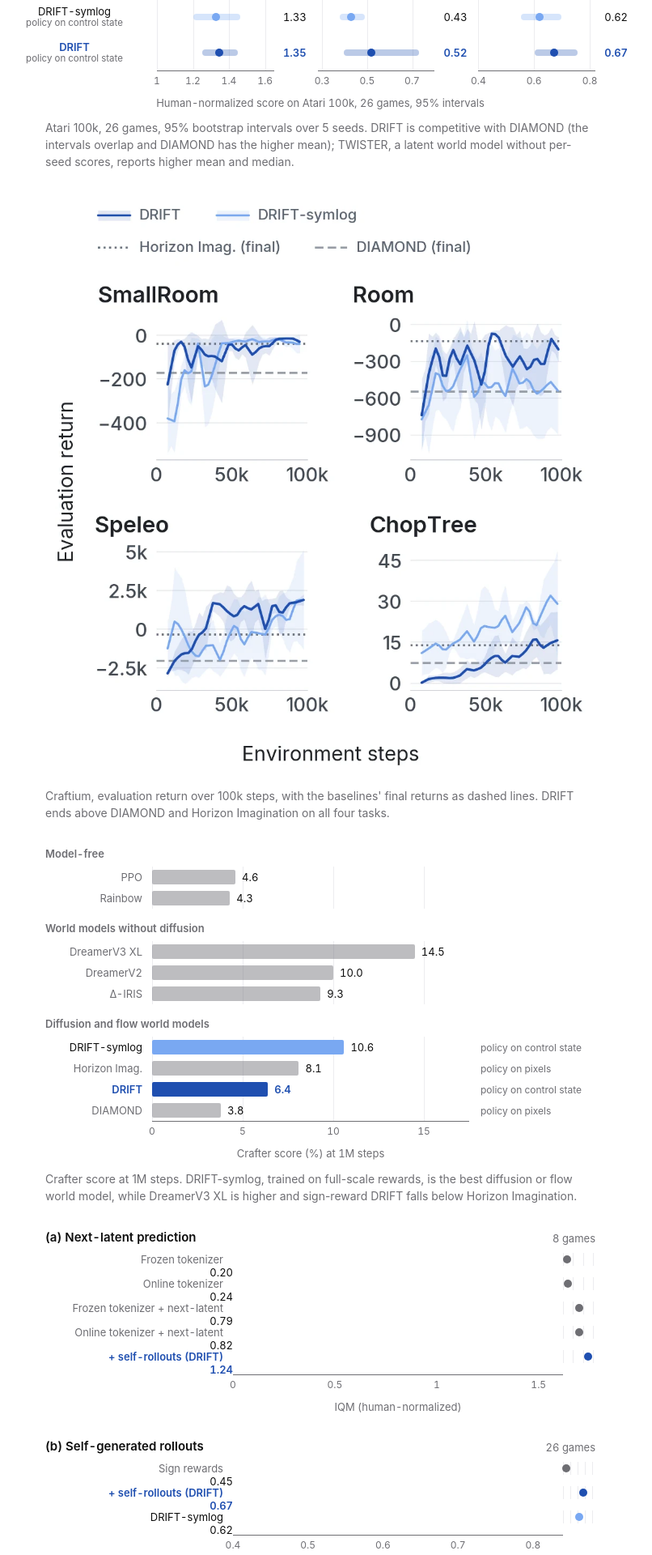
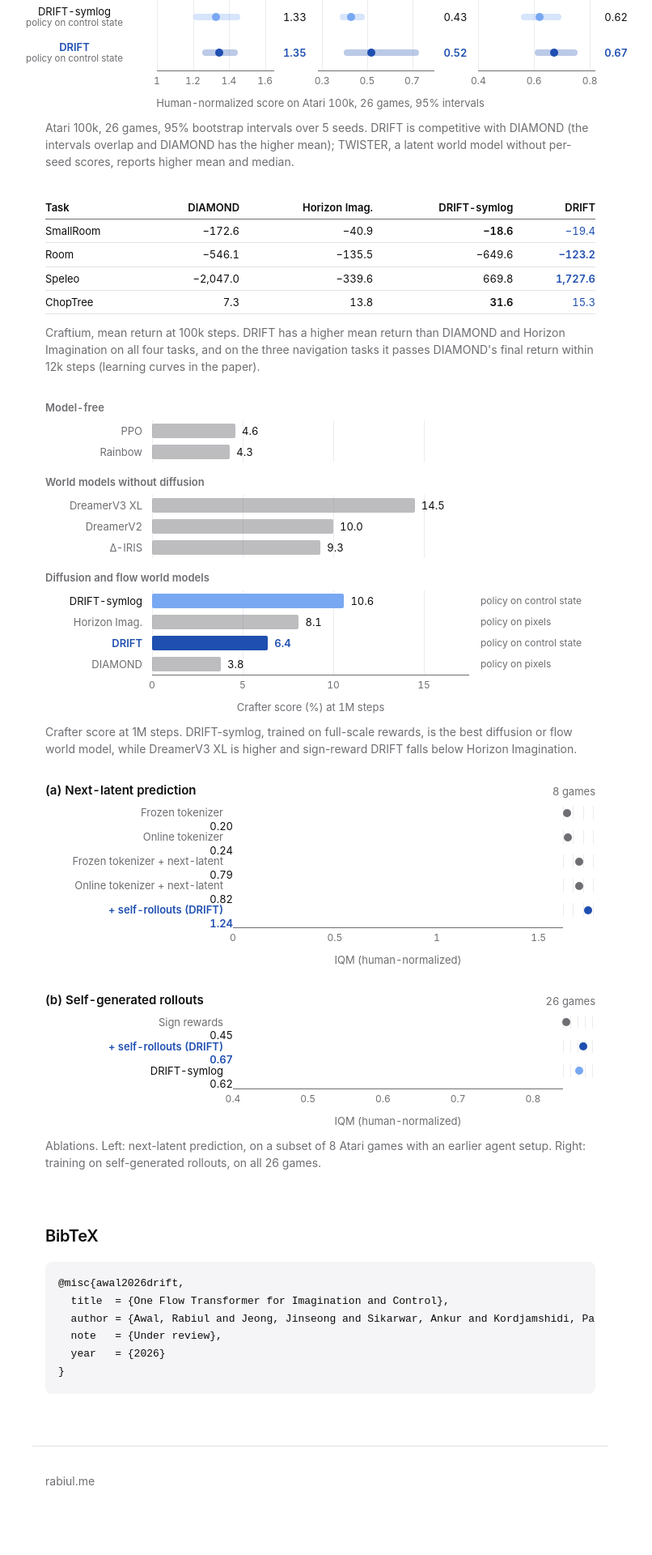
Before and after one commit to rabiulcste/rabiulcste.github.io, a Jekyll site: the page built from drift/index.html, in a window 1280 px wide. Shown: the part 3355-5275 px from the top of the page at 81% size, without its empty margins (244-1050 px from the left). Built offline with Jekyll 4.4.1, drawn with Linux system fonts in a browser that asks for light colours; after the commit the page ends 5243 px from its top, so only the background shows below that.

Commit message:
DRIFT: Craftium results as a table, visuals flush with the gutter
The Craftium curves image (the only visual on a padded white card) is
replaced by the paper's Table 2 as a compact HTML table in the charts'
type and colours, so every visual on phones starts at the 16 px text
gutter in light and dark mode. The stacked overview's canvas is trimmed
to its drawn extent. The two curve images are removed.

```diff
--- a/css/project.css
+++ b/css/project.css
@@ -255,6 +255,17 @@ footer.site a { color: var(--muted); text-decoration: none; }
 .dch-abl { --labw: 232px; --rowh: 30px; }
 .dch-abl .dch-panel + .dch-panel { margin-top: 32px; }
 .dch-abl .dch-ax { padding: 0 var(--valw) 0 var(--labw); }
+/* DRIFT Craftium table (tab:craftium): the charts' type and colours, thin rules, no card */
+.dch-table { width: 100%; margin: 0; border-collapse: collapse; font-size: 13px; line-height: 1.25; color: var(--muted); font-variant-numeric: tabular-nums; }
+.dch-table .sr { position: absolute; left: -9999px; }
+.dch-table th, .dch-table td { padding: 6px 0 6px 12px; text-align: right; border-bottom: 1px solid var(--border); white-space: nowrap; font-weight: 400; }
+.dch-table th:first-child, .dch-table td:first-child { padding-left: 0; text-align: left; }
+.dch-table thead th { color: var(--text); font-weight: 600; border-bottom-color: var(--muted); vertical-align: bottom; }
+.dch-table tbody th { color: var(--text); }
+.dch-table td { color: var(--text); }
+.dch-table td.best { font-weight: 600; }
+.dch-table td.ours { color: var(--drift); }
+.dch-table .dch-lab-short { display: none; }
 /* DRIFT clips: text-free video on a white canvas, labels drawn by the page in the canvas' blank strips. The Atari and Craftium
    grids come in a 4-column and a 2-column (phone) cut; only the one shown is loaded (preload none, played by the page script). */
 .drift-clip { position: relative; margin: 0 auto; container-type: inline-size; }
@@ -297,6 +308,9 @@ footer.site a { color: var(--muted); text-decoration: none; }
     .dch-seg button { min-height: 28px; padding: 0 14px; border: 0; border-radius: 999px; background: none; color: var(--muted); font: 600 13px/1 var(--font); cursor: pointer; }
     .dch-seg button[aria-pressed="true"] { background: var(--text); color: var(--bg); }
     .dch-seg button:focus-visible { outline: 2px solid var(--drift); outline-offset: 1px; }
+    .dch-table th, .dch-table td { padding: 5px 0 5px 8px; }
+    .dch-table thead th { font-size: 12px; line-height: 1.2; }
+    .dch-table .dch-lab-full { display: none; } .dch-table .dch-lab-short { display: inline; }
     /* BibTeX: wrap instead of scrolling sideways (this page only) */
     .drift-page ~ #bibtex pre { white-space: pre-wrap; overflow-wrap: anywhere; }
 }
--- a/drift/index.html
+++ b/drift/index.html
@@ -196,7 +196,7 @@ bibtex: |
 <path class="ln" d="M702.0 213.9 L702.0 232.5" marker-end="url(#d-ah)"/>
 <path class="ln" d="M671.7 247.2 L567.6 247.2 L567.6 235.5" marker-end="url(#d-ah)"/>
 <path class="ln-amb" d="M567.6 162.9 L567.6 138.0 L622.6 138.0 L622.6 112.5" marker-end="url(#d-ah-amb)"/></svg></div>
-        <div class="drift-media drift-media--stack"><svg class="drift-svg drift-diagram drift-diagram--stack" viewBox="0 0 432 574" role="img" aria-labelledby="ov-t-s"><title id="ov-t-s">Left, world-model training: an observation is encoded, noised and passed with its tokens through DRIFT, which outputs a control state feeding predictor heads, including a next-latent head aligned with the encoder latent of the next observation. Right, actor-critic learning in imagination: DRIFT generates each next latent in one step, and the actor and critic take the resulting control state.</title><defs><marker id="d-ah" viewBox="0 0 10 10" refX="8" refY="5" markerWidth="6" markerHeight="6" orient="auto-start-reverse"><path d="M0 0L10 5L0 10L2.5 5z" class="ahd"/></marker><marker id="d-ah-amb" viewBox="0 0 10 10" refX="8" refY="5" markerWidth="6" markerHeight="6" orient="auto-start-reverse"><path d="M0 0L10 5L0 10L2.5 5z" class="ahd-amb"/></marker><marker id="d-ah-teal" viewBox="0 0 10 10" refX="8" refY="5" markerWidth="6" markerHeight="6" orient="auto-start-reverse"><path d="M0 0L10 5L0 10L2.5 5z" class="ahd-teal"/></marker></defs><text class="ttl2" x="0.0" y="13.2" text-anchor="start">World-model training</text>
+        <div class="drift-media drift-media--stack"><svg class="drift-svg drift-diagram drift-diagram--stack" viewBox="0 0 430 574" role="img" aria-labelledby="ov-t-s"><title id="ov-t-s">Left, world-model training: an observation is encoded, noised and passed with its tokens through DRIFT, which outputs a control state feeding predictor heads, including a next-latent head aligned with the encoder latent of the next observation. Right, actor-critic learning in imagination: DRIFT generates each next latent in one step, and the actor and critic take the resulting control state.</title><defs><marker id="d-ah" viewBox="0 0 10 10" refX="8" refY="5" markerWidth="6" markerHeight="6" orient="auto-start-reverse"><path d="M0 0L10 5L0 10L2.5 5z" class="ahd"/></marker><marker id="d-ah-amb" viewBox="0 0 10 10" refX="8" refY="5" markerWidth="6" markerHeight="6" orient="auto-start-reverse"><path d="M0 0L10 5L0 10L2.5 5z" class="ahd-amb"/></marker><marker id="d-ah-teal" viewBox="0 0 10 10" refX="8" refY="5" markerWidth="6" markerHeight="6" orient="auto-start-reverse"><path d="M0 0L10 5L0 10L2.5 5z" class="ahd-teal"/></marker></defs><text class="ttl2" x="0.0" y="13.2" text-anchor="start">World-model training</text>
 <path class="ln-faint" d="M3.6 84.0 L3.6 301.8" marker-end="url(#d-ah)"/>
 <text class="math" x="8.4" y="104.4" text-anchor="start" dominant-baseline="central">t</text>
 <text class="math" x="8.4" y="285.0" text-anchor="start" dominant-baseline="central">t+1</text>
@@ -365,8 +365,8 @@ bibtex: |
         <figcaption>Atari 100k, 26 games, 95% bootstrap intervals over 5 seeds. DRIFT is competitive with DIAMOND (the intervals overlap and DIAMOND has the higher mean); TWISTER, a latent world model without per-seed scores, reports higher mean and median.</figcaption>
     </figure>
     <figure class="fig">
-        <div class="fig-img"><picture><source media="(max-width: 767px)" srcset="curves_craftium_phone.webp"><img src="curves_craftium.webp" alt="Four learning curves on Craftium tasks SmallRoom, Room, Speleo and ChopTree for DRIFT and DRIFT-symlog, with the final returns of DIAMOND and Horizon Imagination as horizontal lines." loading="lazy"></picture></div>
-        <figcaption>Craftium, evaluation return over 100k steps, with the baselines' final returns as dashed lines. DRIFT ends above DIAMOND and Horizon Imagination on all four tasks.</figcaption>
+        <table class="dch-table"><caption class="sr">Craftium, mean return at 100k steps</caption><thead><tr><th scope="col"><span class="dch-lab-full">Task</span></th><th scope="col"><span class="dch-lab-full">DIAMOND</span><span class="dch-lab-short">DIAMOND</span></th><th scope="col"><span class="dch-lab-full">Horizon Imag.</span><span class="dch-lab-short">Horizon<br>Imag.</span></th><th scope="col"><span class="dch-lab-full">DRIFT-symlog</span><span class="dch-lab-short">DRIFT-<br>symlog</span></th><th scope="col"><span class="dch-lab-full">DRIFT</span><span class="dch-lab-short">DRIFT</span></th></tr></thead><tbody><tr><th scope="row">SmallRoom</th><td class="">−172.6</td><td class="">−40.9</td><td class="best sym">−18.6</td><td class=" ours">−19.4</td></tr><tr><th scope="row">Room</th><td class="">−546.1</td><td class="">−135.5</td><td class=" sym">−649.6</td><td class="best ours">−123.2</td></tr><tr><th scope="row">Speleo</th><td class="">−2,047.0</td><td class="">−339.6</td><td class=" sym">669.8</td><td class="best ours">1,727.6</td></tr><tr><th scope="row">ChopTree</th><td class="">7.3</td><td class="">13.8</td><td class="best sym">31.6</td><td class=" ours">15.3</td></tr></tbody></table>
+        <figcaption>Craftium, mean return at 100k steps. DRIFT has a higher mean return than DIAMOND and Horizon Imagination on all four tasks, and on the three navigation tasks it passes DIAMOND's final return within 12k steps (learning curves in the paper).</figcaption>
     </figure>
     <figure class="fig">
         <div class="dch dch-crafter" role="img" aria-label="Crafter score at 1M steps. Model-free: PPO 4.6, Rainbow 4.3. World models without diffusion: DreamerV3 XL 14.5, DreamerV2 10.0, Delta-IRIS 9.3. Diffusion and flow world models: DRIFT-symlog 10.6 and DRIFT 6.4, whose policy acts from the control state; Horizon Imagination 8.1 and DIAMOND 3.8, whose policy acts from pixels.">
```
Also changed, not shown: drift/curves_craftium.webp (deleted), drift/curves_craftium_phone.webp (deleted).
